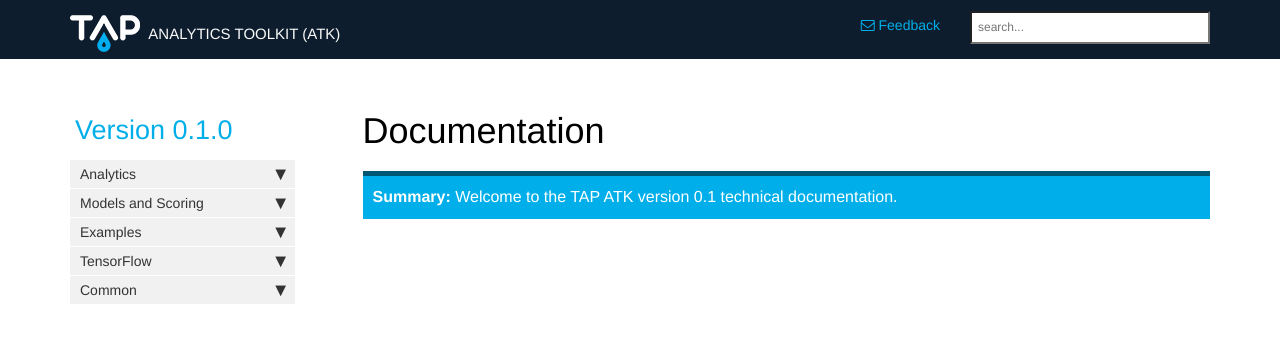
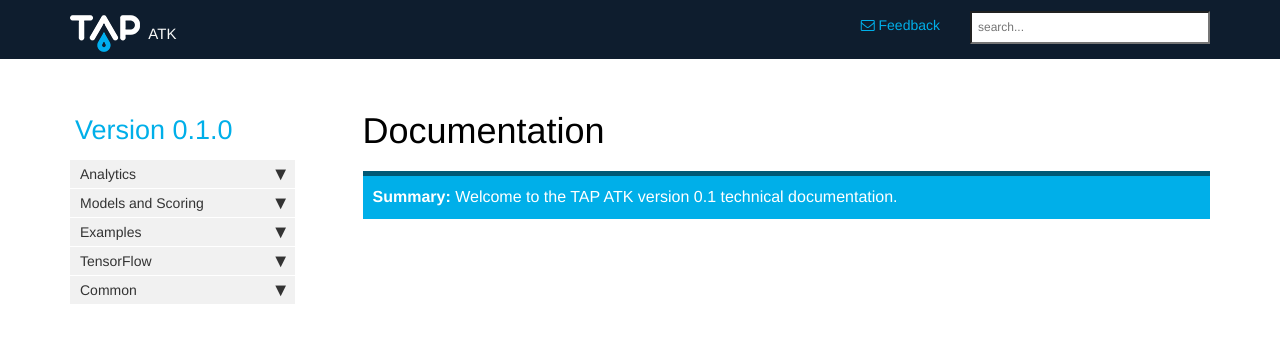
Before and after one commit to Kendralabs/tapanalyticstoolkit.github.io, a Jekyll site: the page built from index.md, in a window 1280 px wide. Shown: the top 343 px of the page. Built offline with Jekyll 4.4.1, drawn with Linux system fonts in a browser that asks for light colours; nearby versions of some CDN libraries; comment, search, counter and statistics services are not loaded.

Commit message:
Update _config.yml

```diff
--- a/_config.yml
+++ b/_config.yml
@@ -2,7 +2,7 @@
 output: web
 # this property is useful for conditional filtering of content that is separate from the PDF.
 
-topnav_title: Analytics Toolkit (ATK)
+topnav_title: ATK
 # this appears on the top navigation bar next to the home button
 
 site_title: Analytics Toolkit (ATK)
@@ -26,7 +26,7 @@ port: 4005
 exclude: [vendor, .idea/, .gitignore]
 # these are the files and directories that jekyll will exclude from the build
 
-feedback_subject_line: TAP ATK Documentation Site
+feedback_subject_line: TAP ATK Site
 
 feedback_email: daniel.e.smith@intel.com
 # used as a contact email for the Feedback link in the top navigation bar
```
